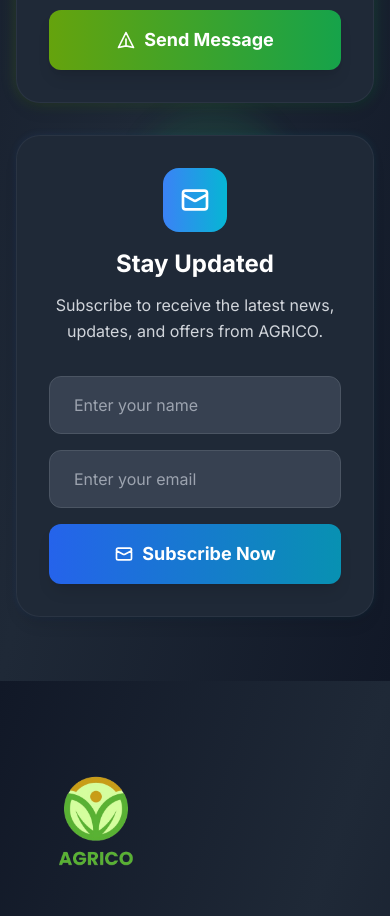
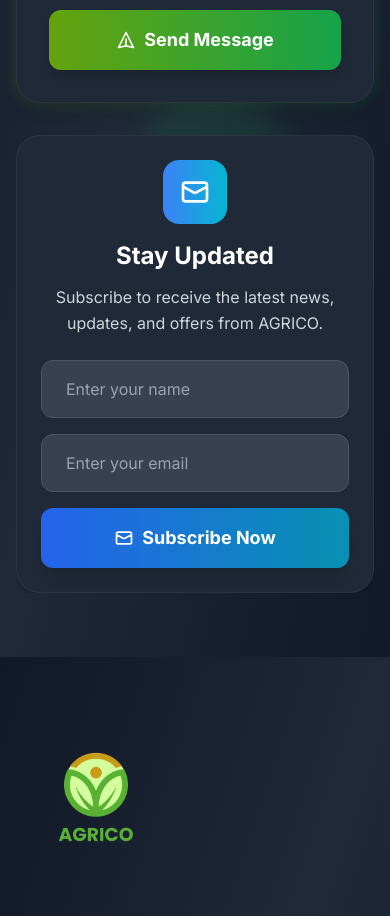
Before and after one commit to Shahzad-Ali-44/Agrico, a Next.js app: page /contact in a window 390 px wide. Shown: the part 1160-2076 px from the top of the page. Built offline with nearby package versions, Linux system fonts and the light colour scheme.

Commit message:
Refine styling and transition effects in NewsLatterBox for improved visual consistency

```diff
--- a/src/components/Contact/NewsLatterBox.tsx
+++ b/src/components/Contact/NewsLatterBox.tsx
@@ -139,10 +139,10 @@ const NewsLatterBox = () => {
   };
 
   return (
-    <div className="relative group perf-hint">
-      <div className="absolute inset-0 bg-gradient-to-r from-blue-500 to-cyan-500 rounded-3xl blur-sm sm:blur opacity-10 sm:opacity-20 group-hover:opacity-20 sm:group-hover:opacity-30 transition-opacity duration-300 gpu-hint"></div>
-      <div className="relative bg-white dark:bg-gray-800 rounded-3xl p-8 lg:p-12 shadow-lg sm:shadow-2xl border border-white/20 dark:border-gray-700/50 md:backdrop-blur-sm perf-hint">
-        <div className="text-center mb-8">
+    <div className="relative group perf-hint cv-auto">
+      <div className="absolute inset-0 bg-gradient-to-r from-blue-500 to-cyan-500 rounded-3xl sm:blur opacity-10 sm:opacity-20 group-hover:opacity-10 sm:group-hover:opacity-30 transition-opacity duration-300 gpu-hint"></div>
+      <div className="relative bg-white dark:bg-gray-800 rounded-3xl p-6 sm:p-8 lg:p-12 shadow-md sm:shadow-2xl border border-white/20 dark:border-gray-700/50 md:backdrop-blur-sm perf-hint">
+        <div className="text-center mb-6 sm:mb-8">
           <div className="inline-flex items-center justify-center w-16 h-16 rounded-2xl bg-gradient-to-r from-blue-500 to-cyan-500 text-white mb-4">
             <svg className="w-8 h-8" fill="none" stroke="currentColor" viewBox="0 0 24 24">
               <path strokeLinecap="round" strokeLinejoin="round" strokeWidth={2} d="M3 8l7.89 4.26a2 2 0 002.22 0L21 8M5 19h14a2 2 0 002-2V7a2 2 0 00-2-2H5a2 2 0 00-2 2v10a2 2 0 002 2z" />
@@ -164,7 +164,7 @@ const NewsLatterBox = () => {
             value={name}
             onChange={handleNameChange}
             placeholder="Enter your name"
-              className={`w-full rounded-xl border px-6 py-4 text-gray-900 dark:text-white placeholder-gray-500 dark:placeholder-gray-400 transition-all duration-300 ${
+              className={`w-full rounded-xl border px-6 py-4 text-gray-900 dark:text-white placeholder-gray-500 dark:placeholder-gray-400 transition-colors duration-200 ${
                 errors.name
                   ? 'border-red-500 bg-red-50 dark:bg-red-900/20 focus:border-red-500 focus:ring-2 focus:ring-red-500/20'
                   : 'border-gray-200 dark:border-gray-600 bg-white dark:bg-gray-700 focus:border-blue-500 focus:ring-2 focus:ring-blue-500/20'
@@ -186,7 +186,7 @@ const NewsLatterBox = () => {
             value={email}
             onChange={handleEmailChange}
             placeholder="Enter your email"
-              className={`w-full rounded-xl border px-6 py-4 text-gray-900 dark:text-white placeholder-gray-500 dark:placeholder-gray-400 transition-all duration-300 ${
+              className={`w-full rounded-xl border px-6 py-4 text-gray-900 dark:text-white placeholder-gray-500 dark:placeholder-gray-400 transition-colors duration-200 ${
                 errors.email
                   ? 'border-red-500 bg-red-50 dark:bg-red-900/20 focus:border-red-500 focus:ring-2 focus:ring-red-500/20'
                   : 'border-gray-200 dark:border-gray-600 bg-white dark:bg-gray-700 focus:border-blue-500 focus:ring-2 focus:ring-blue-500/20'
@@ -210,7 +210,7 @@ const NewsLatterBox = () => {
                 : 'bg-gradient-to-r from-blue-600 to-cyan-600 hover:from-blue-700 hover:to-cyan-700 sm:hover:scale-105'
             }`}
           >
-            <div className="absolute inset-0 bg-gradient-to-r from-blue-500 to-cyan-500 rounded-xl blur-sm sm:blur opacity-0 group-hover:opacity-10 sm:group-hover:opacity-20 transition-opacity duration-300"></div>
+            <div className="absolute inset-0 bg-gradient-to-r from-blue-500 to-cyan-500 rounded-xl sm:blur opacity-0 group-hover:opacity-10 sm:group-hover:opacity-20 transition-opacity duration-300"></div>
             <span className="relative flex items-center justify-center">
               {isSubmitting ? (
                 <>
```
